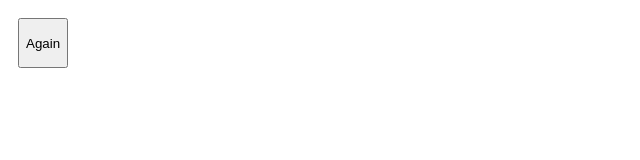
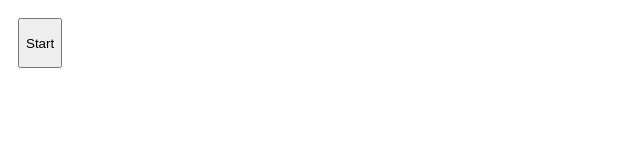
Before and after one commit to yonyas/zerocho-lecture, a plain HTML site: page findmine.html in a window 1280 px wide. Shown: the full height of the page, 0-640 px from the left. Drawn offline with Linux system fonts and the light colour scheme.

Commit message:
타임스탬프 추가

```diff
--- a/findmine.html
+++ b/findmine.html
@@ -38,9 +38,10 @@
 </head>
 
 <body>
-    <button id="again">Again</button>
+    <button id="again">Start</button>
 
     <div id="result"></div>
+    <div id="time2"></div>
     <script src="findMine.js"></script>
 </body>
 
```
